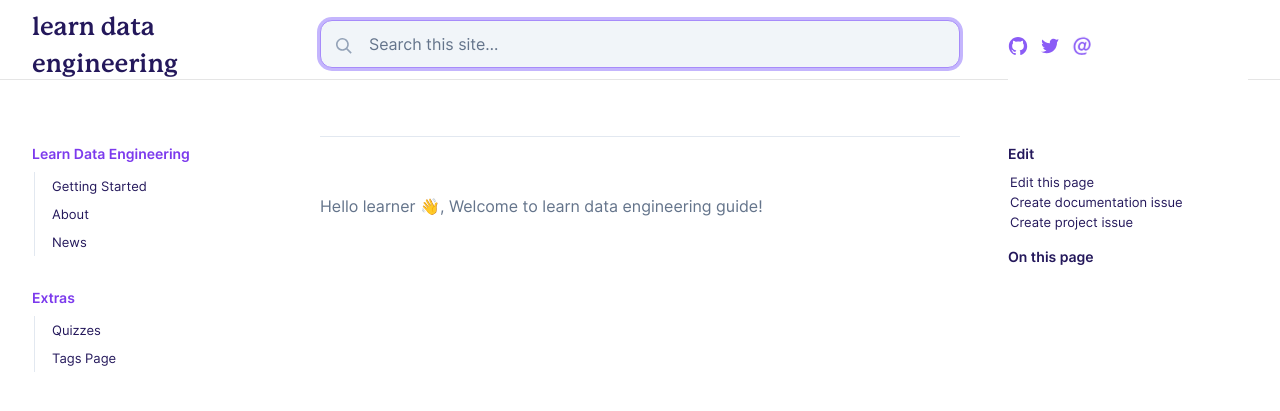
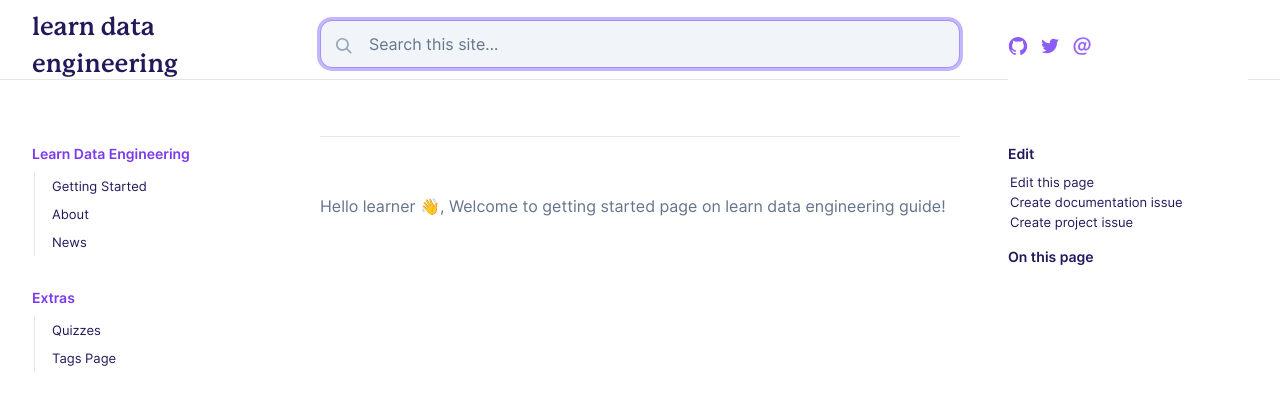
Before and after one commit to learndataengineering/learndataengineering.guide, a Jekyll site: the page built from pages/getting-started.md, in a window 1280 px wide. Shown: the top 411 px of the page. Built offline with Jekyll 4.4.1, drawn with Linux system fonts in a browser that asks for light colours; our own code applies the rules of GitHub Pages for plain Markdown files.

Commit message:
Add getting-started.md and index.md files to pages folder

```diff
--- a/pages/getting-started.md
+++ b/pages/getting-started.md
@@ -1 +1 @@
-Hello learner 👋, Welcome to learn data engineering guide!
+Hello learner 👋, Welcome to getting started page on learn data engineering guide!
```
Also changed, not shown: pages/index.md (added, +1 -0 lines).
